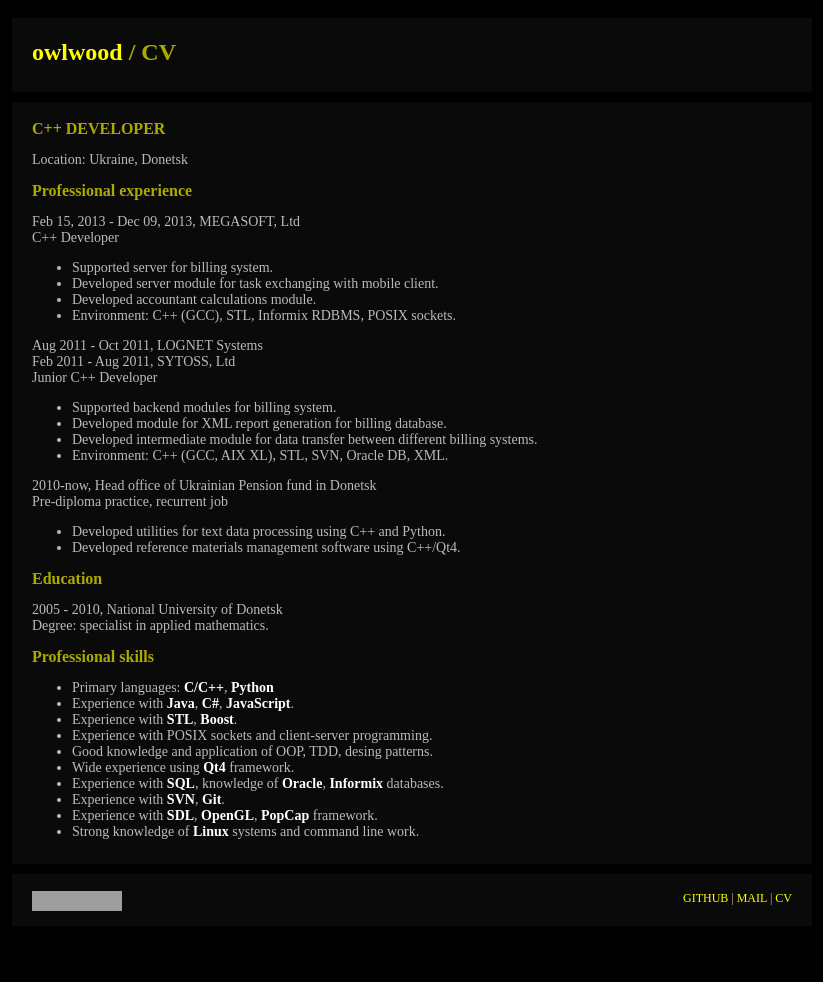
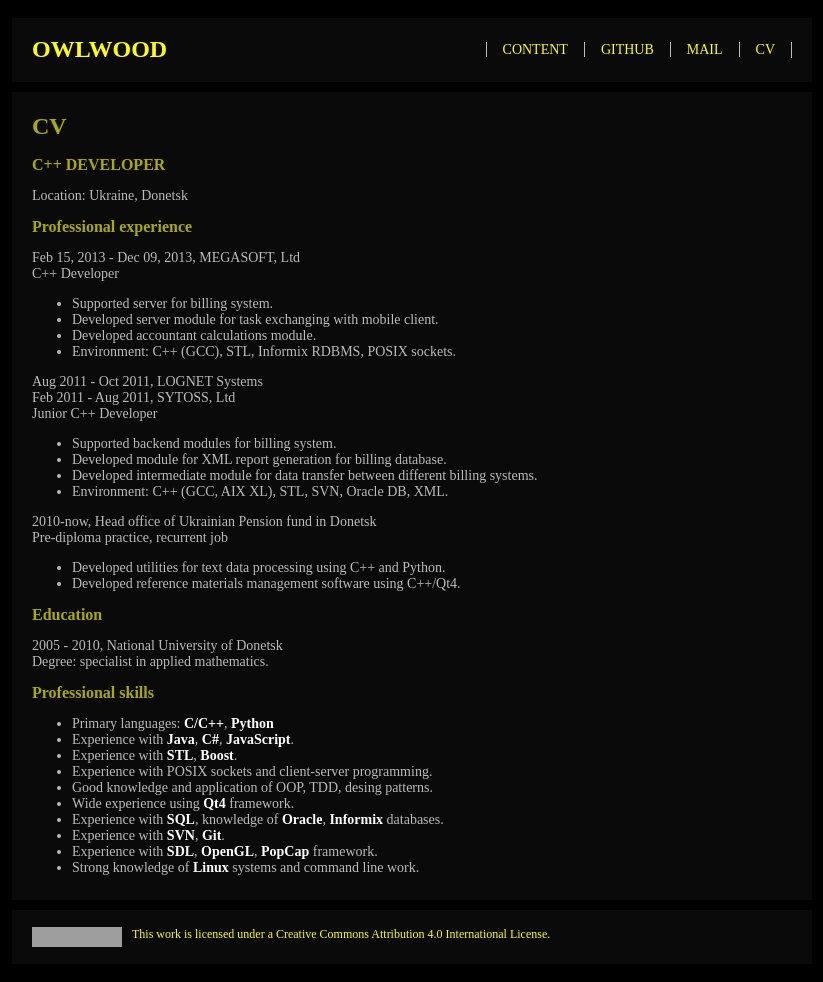
Before and after one commit to clckwrkbdgr/clckwrkbdgr.github.io, a Jekyll site: the page built from cv.md, in a window 1280 px wide. Shown: the whole page, without its empty margins (228-1051 px from the left). Built offline with Jekyll 4.4.1, drawn with Linux system fonts in a browser that asks for light colours; Markdown is read by kramdown in place of the engine named in the settings; before the commit the page ends 944 px from its top, so only the background shows below that; grey boxes are pictures that could not be loaded.

Commit message:
Moved footer menu to the header. Moved page title to the post block, added blog title to the header.

```diff
--- a/_layouts/default.html
+++ b/_layouts/default.html
@@ -8,9 +8,13 @@
 <body>
 <div class="body">
 	<div class="header">
-		<h1><a href="{{ page.parent-url }}">{{ page.parent }}</a> / {{ page.title }}</h1>
+		<h1 class="title"><a href="/">OWLWOOD</a></h1>
+		<ul class="menu">
+			<li><a href="/content.html">CONTENT</a></li><li><a href="https://github.com/umi0451" target="_blank">GITHUB</a></li><li><a href="mailto://umi0451@gmail.com">MAIL</a></li><li><a href="/cv.html">CV</a></li>
+		</ul>
 	</div>
 	<div class="main">
+		<h1>{{ page.title }}</h1>
 		{{ content }}
 	</div>
 	<div class="footer">
@@ -22,15 +26,9 @@
 			style="border-width:0"
 			src="http://i.creativecommons.org/l/by/4.0/80x15.png"
 			/>
+			This work is licensed under a Creative Commons Attribution 4.0 International License.
 		</a>
 		</p>
-		<div class="contacts">
-			<a href="https://github.com/umi0451" target="_blank">GITHUB</a>
-			|
-			<a href="mailto://umi0451@gmail.com">MAIL</a>
-			|
-			<a href="cv.html">CV</a>
-		</div>
 	</div>
 </div>
 </body>
--- a/dim.css
+++ b/dim.css
@@ -50,6 +50,14 @@ em, i {
 strong, b {
 	color: #ffffff;
 }
+img {
+	float: left;
+	margin: 0 10px 5px 0;
+	display: block;
+}
+p.content-link {
+	float: right;
+}
 
 div.body {
 	font-size: 14px;
@@ -58,14 +66,12 @@ div.body {
 	margin-right: auto;
 	width: 800px;
 }
-
-div.main, div.footer, div.header {
+div.main, div.menu, div.footer, div.header {
 	padding: 5px 20px 10px 20px;
 	background-color: #0a0a0a;
 	color: #bbbbbb;
 	overflow: hidden;
 }
-
 div.post, div.post-content {
 	overflow: hidden;
 }
@@ -74,24 +80,27 @@ div.post-date {
 	padding-left: 10px;
 	font-size: 12px;
 }
-
 div.footer {
 	font-size: 12px;
 	margin-top: 10px;
 }
 div.header {
 	margin-bottom: 10px;
+	padding-top: 10px;
+	padding-bottom: 10px;
 }
-div.contacts {
-	float:right;
+.title {
+	float: left;
+	padding: 0;
+	margin: 8px 0 0 0;
 }
-
-img {
-	float: left;
-	margin: 0 10px 5px 0;
-	display: block;
+.menu {
+	float: right;
+	list-style-type: none;
+	border-right: 1px solid;
 }
-
-p.content-link {
-	float: right;
+ul.menu > li {
+	display: inline;
+	padding: 0 16px;
+	border-left: 1px solid;
 }
--- a/index.html
+++ b/index.html
@@ -9,8 +9,7 @@ title: owlwood
 		<div class="post-title"><h1><a href="{{ post.url }}">{{ post.title }}</a></h1></div>
 		<div class="post-date">{{ post.date }}</div>
 		<div class="post-content">{{ post.content }}</div>
-		<hr>
 	</div>
 	{% endfor %}
+	<p class="content-link"><a href="/content.html">to older posts -></a></p>
 </div>
-<p class="content-link"><a href="/content.html">content -></a></p>
```
Also changed, not shown: other parts of index.html (+1 -1 lines).
